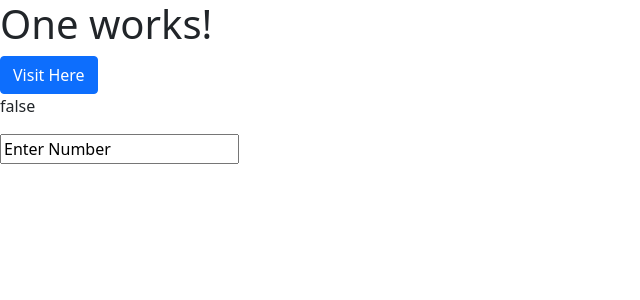
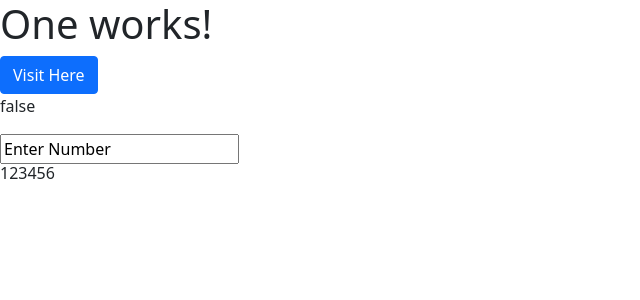
Before and after one commit to DJ-991/Ang_v13, an Angular app: page /one in a window 1280 px wide. Shown: the top 300 px of the page, without its empty margins (0-640 px from the left). Built offline with nearby package versions, Linux system fonts and the light colour scheme.

Commit message:
"123456"

```diff
--- a/src/app/components/one/one.component.html
+++ b/src/app/components/one/one.component.html
@@ -3,3 +3,4 @@
 <p [innerText]="allowServer"></p>
 
 <input type="text" value="Enter Number" />
+<h6>123456</h6>
```
